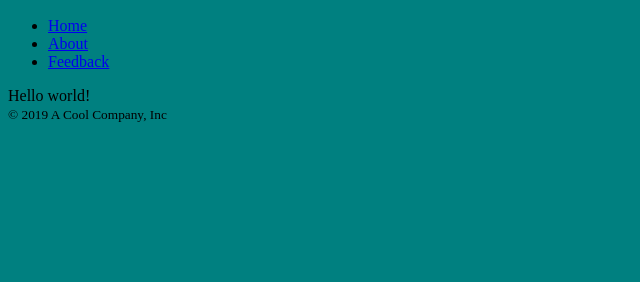
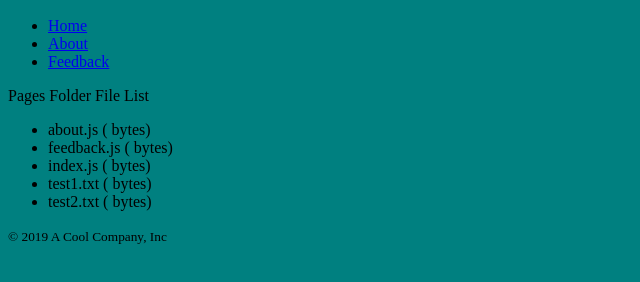
Before and after one commit to Michaela-Davis/gatsby, a Gatsby site: page / in a window 1280 px wide. Shown: the part 110-392 px from the top of the page, without its empty margins (0-640 px from the left). Built offline with nearby package versions, Linux system fonts and the light colour scheme; Gatsby itself is replaced by a stand-in of ours.

Commit message:
before exercise 2b

```diff
--- a/src/pages/index.js
+++ b/src/pages/index.js
@@ -1,9 +1,31 @@
 import React from "react"
+import { graphql } from 'gatsby';
 
 import { Layout } from '../components/layout';
 
-export default () => (
+export default ({ data }) => (
   <Layout subTitle='Home'>
-    <div>Hello world!</div>
+    <div>Pages Folder File List</div>
+    <ul>
+      {data.allFile.files.map(({ file }) => {
+        return <li key={file.id}>
+          {file.name} ({file.sizeInBytes} bytes)
+        </li>;
+      })}
+    </ul>
   </Layout>
 );
+
+export const query = graphql`
+{
+  allFile {
+    files: edges {
+      file: node {
+        id
+        name: base
+        sizeInBytes: size
+      }
+    }
+  }
+}
+`;
```
Also changed, not shown: notes.md (+15 -1 lines), src/pages/test1.txt (added), src/pages/test2.txt (added).
